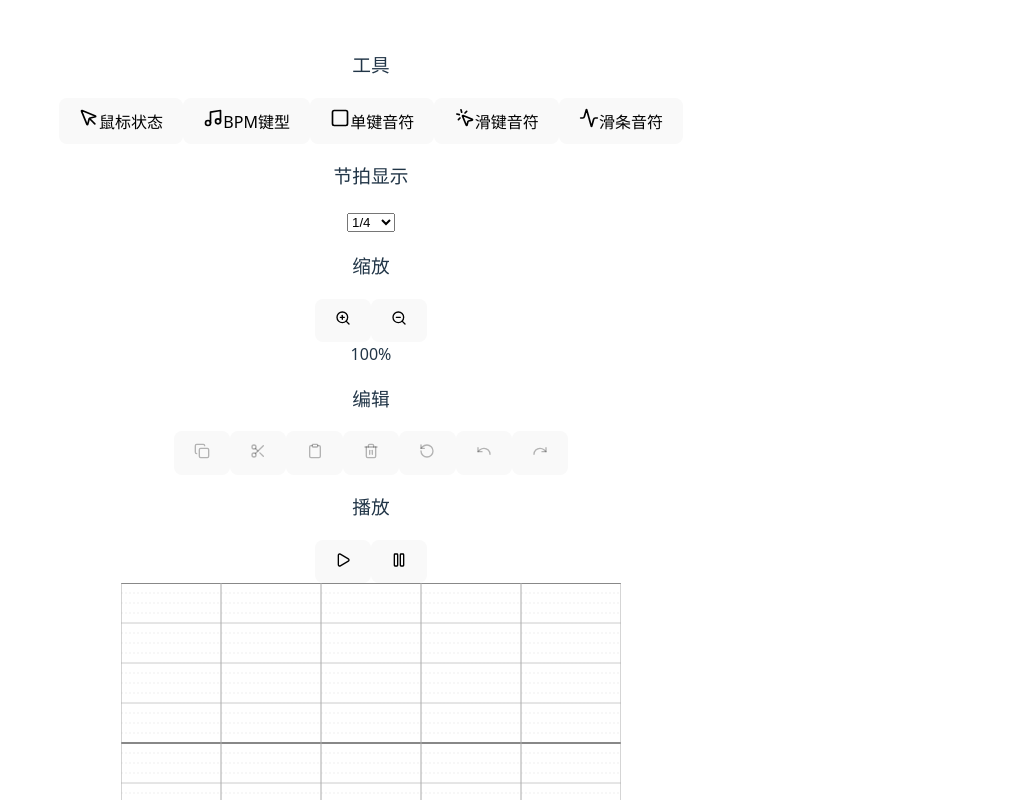
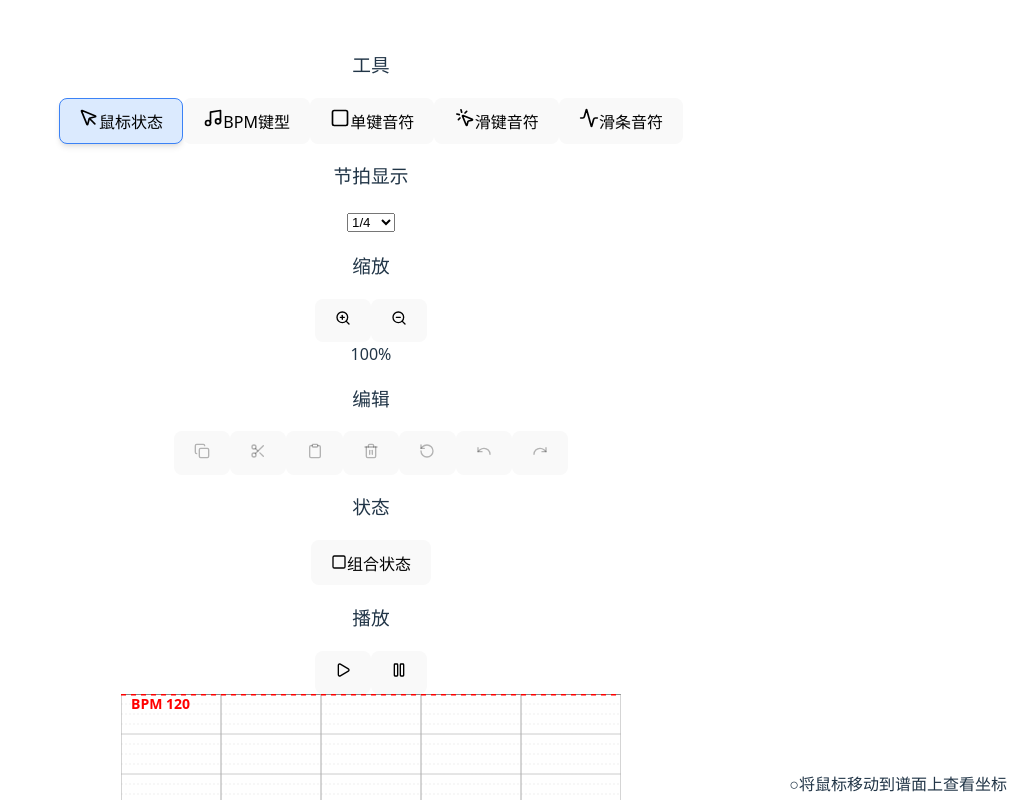
Before and after one commit to wuqiongjin/MocaCoffee, a React (Vite) app: page / in a window 1280 px wide. Both pictures are taken after a click on the button "跳过（无歌曲模式）". Shown: the top 800 px of the page, without its empty margins (269-1280 px from the left). Built offline with nearby package versions, Linux system fonts and the light colour scheme.

Commit message:
1. 增加状态栏 2. 修复bpm线问题 3. 增加区域选择 4. 增加持续选中状态
Signed-off-by: wuqiongjin <suchinfinity@qq.com>

```diff
--- a/src/components/ChartCanvas.tsx
+++ b/src/components/ChartCanvas.tsx
@@ -10,6 +10,7 @@ interface ChartCanvasProps {
   beatDisplay: number;
   onMousePositionChange: (position: { lane: number; beat: number } | null) => void;
   scale: number;
+  isCombinationMode: boolean;
 }
 
 const LANES = 5;   // 五条轨道
@@ -25,7 +26,8 @@ export default function ChartCanvas({
   setSelectedNotes,
   beatDisplay,
   onMousePositionChange,
-  scale
+  scale,
+  isCombinationMode
 }: ChartCanvasProps) {
   const [offsetY, setOffsetY] = useState(0);
   const [dragging, setDragging] = useState(false);
@@ -62,11 +64,26 @@ export default function ChartCanvas({
   // 计算音符的Y位置
   const getNoteY = (beat: number, subBeat: number = 0) => {
     let y = 0;
-    for (let b = 0; b < beat; b++) {
+    const integerBeat = Math.floor(beat);
+    const fractionalBeat = beat - integerBeat;
+
+    // 计算整数beat的Y位置
+    for (let b = 0; b < integerBeat; b++) {
       y += getBeatHeight(b) * scale;
     }
-    const currentBeatHeight = getBeatHeight(beat) * scale;
+
+    // 加上小数beat的Y位置
+    if (fractionalBeat > 0) {
+      const currentBeatHeight = getBeatHeight(integerBeat) * scale;
+      y += fractionalBeat * currentBeatHeight;
+    }
+
+    // 加上subBeat的Y位置
+    if (subBeat > 0) {
+      const currentBeatHeight = getBeatHeight(integerBeat) * scale;
       y += (subBeat * currentBeatHeight) / beatDisplay;
+    }
+
     return y;
   };
 
@@ -77,26 +94,55 @@ export default function ChartCanvas({
         note.type === "Single" && note.beat === beat && note.lane === lane && note.subBeat === subBeat
       );
       if (noteIndex !== -1) {
+        if (isCombinationMode) {
+          // 组合状态下支持多选
           if (selectedNotes.includes(noteIndex)) {
             setSelectedNotes(selectedNotes.filter(i => i !== noteIndex));
           } else {
             setSelectedNotes([...selectedNotes, noteIndex]);
           }
+        } else {
+          // 普通状态下单选
+          setSelectedNotes([noteIndex]);
+        }
+      } else if (!isCombinationMode) {
+        // 点击空白区域时取消选择
+        setSelectedNotes([]);
       }
       return;
     }
 
+    // 直接使用传入的精确beat值，不再重复计算
+    const preciseBeat = beat;
+    // subBeat应该为0，因为beat已经包含了精确位置信息
+    const preciseSubBeat = 0;
+
     if (selectedTool === "single") {
-      setNotes([...notes, { beat, lane, subBeat, type: "Single" }]);
+      setNotes([...notes, { beat: preciseBeat, lane, subBeat: preciseSubBeat, type: "Single" }]);
     } else if (selectedTool === "flick") {
-      setNotes([...notes, { beat, lane, subBeat, type: "Single", flick: true }]);
+      setNotes([...notes, { beat: preciseBeat, lane, subBeat: preciseSubBeat, type: "Single", flick: true }]);
     } else if (selectedTool === "bpm") {
       const bpm = parseInt(prompt("请输入 BPM 数值") || "0", 10);
       if (!isNaN(bpm) && bpm > 0) {
-        setNotes([...notes, { beat, type: "BPM", bpm }]);
+        // 限制beat精度为16位小数
+        const finalBeat = Math.round(preciseBeat * 10000000000000000) / 10000000000000000;
+
+        // 检查是否已存在相同beat的BPM，如果存在则覆盖
+        const existingBpmIndex = notes.findIndex(note =>
+          note.type === "BPM" && Math.abs(note.beat - finalBeat) < 0.0000000000000001
+        );
+        if (existingBpmIndex !== -1) {
+          // 覆盖现有BPM
+          const newNotes = [...notes];
+          newNotes[existingBpmIndex] = { beat: finalBeat, type: "BPM", bpm };
+          setNotes(newNotes);
+        } else {
+          // 添加新BPM
+          setNotes([...notes, { beat: finalBeat, type: "BPM", bpm }]);
+        }
       }
     } else if (selectedTool === "slide") {
-      const newBuffer = [...slideBuffer, { beat, lane, subBeat }];
+      const newBuffer = [...slideBuffer, { beat: preciseBeat, lane, subBeat: preciseSubBeat }];
       if (newBuffer.length === 2) {
         // 检查滑条是否横向放置
         const [p1, p2] = newBuffer;
@@ -126,10 +172,12 @@ export default function ChartCanvas({
           y2: e.clientY - rect.top
         });
       }
-    } else {
+    } else if (selectedTool === "mouse" && e.shiftKey) {
+      // Shift+鼠标拖拽进行画布滚动
       setDragging(true);
       setDragStart({ x: e.clientX, y: e.clientY });
     }
+    // 其他情况下不允许拖拽画布
   };
 
   const handleMouseMove = (e: React.MouseEvent) => {
@@ -140,14 +188,16 @@ export default function ChartCanvas({
 
       // 计算鼠标位置对应的轨道和节拍
       const lane = Math.floor(x / (LANE_WIDTH * scale));
-      const beat = Math.floor((y - offsetY) / (BEAT_HEIGHT * scale));
 
-      // 计算子节拍位置（暂时未使用，但保留用于未来功能）
-      // const relativeY = (y - offsetY) - (beat * BEAT_HEIGHT * scale);
-      // const subBeat = Math.floor((relativeY / (BEAT_HEIGHT * scale)) * beatDisplay);
+      // 计算精确的beat位置（支持小数）
+      const relativeY = y - offsetY;
+      const beatHeight = BEAT_HEIGHT * scale;
+      const beat = relativeY / beatHeight;
 
       if (lane >= 0 && lane < LANES && beat >= 0) {
-        onMousePositionChange({ lane, beat });
+        // 限制小数位数为16位
+        const preciseBeat = Math.round(beat * 10000000000000000) / 10000000000000000;
+        onMousePositionChange({ lane, beat: preciseBeat });
       } else {
         onMousePositionChange(null);
       }
@@ -162,7 +212,8 @@ export default function ChartCanvas({
           y2: e.clientY - rect.top
         });
       }
-    } else if (dragging && dragStart) {
+    } else if (dragging && dragStart && selectedTool === "mouse" && e.shiftKey) {
+      // 只有在Shift+鼠标拖拽时才移动画布
       setOffsetY(offsetY + (e.clientY - dragStart.y));
       setDragStart({ x: e.clientX, y: e.clientY });
     }
@@ -179,10 +230,23 @@ export default function ChartCanvas({
       const selectedIndices: number[] = [];
       notes.forEach((note, index) => {
         if (note.type === "Single") {
-          const noteX = note.lane * LANE_WIDTH * scale;
-          const noteY = note.beat * BEAT_HEIGHT * scale + offsetY;
+          const noteX = note.lane * LANE_WIDTH * scale + LANE_WIDTH * scale / 2; // 音符中心X位置
+          const noteY = getNoteY(note.beat, note.subBeat || 0); // 使用正确的Y位置计算
 
           if (noteX >= minX && noteX <= maxX && noteY >= minY && noteY <= maxY) {
+            selectedIndices.push(index);
+          }
+        } else if (note.type === "Slide") {
+          // 检查滑条的两个端点是否在选择区域内
+          const [p1, p2] = note.connections;
+          const x1 = p1.lane * LANE_WIDTH * scale + LANE_WIDTH * scale / 2;
+          const y1 = getNoteY(p1.beat, p1.subBeat || 0);
+          const x2 = p2.lane * LANE_WIDTH * scale + LANE_WIDTH * scale / 2;
+          const y2 = getNoteY(p2.beat, p2.subBeat || 0);
+
+          // 如果滑条的任一端点在选择区域内，则选中整个滑条
+          if ((x1 >= minX && x1 <= maxX && y1 >= minY && y1 <= maxY) ||
+            (x2 >= minX && x2 <= maxX && y2 >= minY && y2 <= maxY)) {
             selectedIndices.push(index);
           }
         }
@@ -333,17 +397,19 @@ export default function ChartCanvas({
                 <g key={idx}>
                   <line
                     x1={0}
-                    y1={y + 20}
+                    y1={y}
                     x2={LANES * LANE_WIDTH * scale}
-                    y2={y + 20}
-                    stroke="green"
-                    strokeWidth={2}
+                    y2={y}
+                    stroke="red"
+                    strokeWidth={3}
+                    strokeDasharray="5,5"
                   />
                   <text
                     x={10}
                     y={y + 15}
                     fontSize={14 * scale}
-                    fill="green"
+                    fill="red"
+                    fontWeight="bold"
                   >
                     BPM {note.bpm}
                   </text>
@@ -420,24 +486,62 @@ export default function ChartCanvas({
             />
           )}
 
-          {/* 点击放置层 - 支持子节拍 */}
-          {Array.from({ length: BEATS }).map((_, beat) => {
-            const beatHeight = getBeatHeight(beat) * scale;
-            return Array.from({ length: LANES }).map((_, lane) =>
-              Array.from({ length: beatDisplay }).map((_, subBeat) => {
-                const y = getNoteY(beat, subBeat);
+          {/* 点击放置层 - 支持精确beat位置 */}
+          {Array.from({ length: LANES }).map((_, lane) => {
+            const laneX = lane * LANE_WIDTH * scale;
             return (
               <rect
-                    key={`${beat}-${lane}-${subBeat}`}
-                    x={lane * LANE_WIDTH * scale}
-                    y={y}
+                key={`lane-${lane}`}
+                x={laneX}
+                y={0}
                 width={LANE_WIDTH * scale}
-                    height={beatHeight / beatDisplay}
+                height={BEATS * BEAT_HEIGHT * scale}
                 fill="transparent"
-                    onClick={() => handleClick(beat, lane, subBeat)}
+                onClick={(e) => {
+                  const rect = canvasRef.current?.getBoundingClientRect();
+                  if (rect) {
+                    const y = e.clientY - rect.top;
+                    const relativeY = y - offsetY;
+
+                    // 使用与getNoteY完全对应的反向计算
+                    let beat = 0;
+                    let currentY = 0;
+
+                    // 遍历所有beat，找到鼠标位置对应的精确beat
+                    for (let b = 0; b < BEATS; b++) {
+                      const beatHeight = getBeatHeight(b) * scale;
+                      if (relativeY >= currentY && relativeY < currentY + beatHeight) {
+                        // 在当前beat内，计算精确位置
+                        const beatProgress = (relativeY - currentY) / beatHeight;
+                        beat = b + beatProgress;
+                        break;
+                      }
+                      currentY += beatHeight;
+                    }
+
+                    // 如果鼠标位置超出了所有beat范围，使用最后一个beat
+                    if (beat === 0 && relativeY >= currentY) {
+                      beat = BEATS - 1 + 0.999;
+                    }
+
+                    console.log('Mouse Y:', relativeY, 'Calculated beat:', beat);
+                    console.log('BEAT_HEIGHT:', BEAT_HEIGHT, 'scale:', scale);
+                    console.log('getBeatHeight(0):', getBeatHeight(0));
+
+                    // 验证计算是否正确
+                    const testY = getNoteY(beat);
+                    console.log('Test Y for beat', beat, ':', testY);
+
+                    // 计算精确的beat位置（基于当前节拍显示）
+                    // 找到最近的子节拍位置
+                    const subBeatPosition = beat * beatDisplay;
+                    const nearestSubBeat = Math.round(subBeatPosition);
+                    const preciseBeat = nearestSubBeat / beatDisplay;
+                    console.log('SubBeat position:', subBeatPosition, 'Nearest subBeat:', nearestSubBeat, 'Precise beat:', preciseBeat);
+                    handleClick(preciseBeat, lane);
+                  }
+                }}
               />
-                );
-              })
             );
           })}
         </svg>
--- a/src/components/StatusBar.tsx
+++ b/src/components/StatusBar.tsx
@@ -1,15 +1,47 @@
 interface StatusBarProps {
     mousePosition: { lane: number; beat: number } | null;
+    selectedNotes: number[];
+    notes: any[];
 }
 
-export default function StatusBar({ mousePosition }: StatusBarProps) {
+export default function StatusBar({ mousePosition, selectedNotes, notes }: StatusBarProps) {
     return (
-        <div className="h-8 bg-gray-200 border-t flex items-center px-4 text-sm">
-            {mousePosition ? (
-                <span>坐标: (lane: {mousePosition.lane}, beat: {mousePosition.beat})</span>
-            ) : (
-                <span>将鼠标移动到谱面上查看坐标</span>
-            )}
+        <div
+            className="fixed bottom-1 right-1 z-50"
+            style={{
+                position: 'fixed',
+                bottom: '4px',
+                right: '4px',
+                zIndex: 9999
+            }}
+        >
+            <div className="bg-gray-800 text-white px-2 py-1 text-xs border border-gray-600 rounded shadow-lg">
+                <div className="flex items-center space-x-1">
+                    {mousePosition ? (
+                        <span className="text-green-400 text-xs">●</span>
+                    ) : (
+                        <span className="text-gray-500 text-xs">○</span>
+                    )}
+                    <span className="text-xs">
+                        {selectedNotes.length > 0 ? (
+                            (() => {
+                                const selectedNote = notes[selectedNotes[0]];
+                                if (selectedNote && selectedNote.type === "Single") {
+                                    return `选中音符: (lane: ${selectedNote.lane}, beat: ${selectedNote.beat})`;
+                                } else if (selectedNote && selectedNote.type === "Slide") {
+                                    const [p1, p2] = selectedNote.connections;
+                                    return `选中滑条: (${p1.lane},${p1.beat}) → (${p2.lane},${p2.beat})`;
+                                }
+                                return `选中 ${selectedNotes.length} 个音符`;
+                            })()
+                        ) : mousePosition ? (
+                            `坐标: (lane: ${mousePosition.lane}, beat: ${Math.floor(mousePosition.beat)})`
+                        ) : (
+                            '将鼠标移动到谱面上查看坐标'
+                        )}
+                    </span>
+                </div>
+            </div>
         </div>
     );
 }
--- a/src/components/Toolbar.tsx
+++ b/src/components/Toolbar.tsx
@@ -36,6 +36,8 @@ interface ToolbarProps {
   scale: number;
   onZoomIn: () => void;
   onZoomOut: () => void;
+  isCombinationMode: boolean;
+  setCombinationMode: (mode: boolean) => void;
 }
 
 export default function Toolbar({
@@ -56,7 +58,9 @@ export default function Toolbar({
   canPaste,
   scale,
   onZoomIn,
-  onZoomOut
+  onZoomOut,
+  isCombinationMode,
+  setCombinationMode
 }: ToolbarProps) {
   const tools = [
     { id: "mouse", icon: <MousePointer size={20} />, label: "鼠标状态" },
@@ -86,11 +90,21 @@ export default function Toolbar({
           {tools.map((tool) => (
             <button
               key={tool.id}
-              className={`p-2 rounded text-xs flex flex-col items-center ${
-                selectedTool === tool.id ? "bg-blue-200" : "bg-white hover:bg-gray-100"
+              className={`p-2 rounded text-xs flex flex-col items-center border-2 transition-all duration-200 ${
+                selectedTool === tool.id
+                  ? "bg-blue-200 border-blue-500 shadow-lg ring-2 ring-blue-300 transform scale-105"
+                  : "bg-white hover:bg-gray-100 border-transparent hover:border-gray-300"
               }`}
-              onClick={() => setSelectedTool(tool.id)}
+              onClick={() => {
+                console.log('Tool clicked:', tool.id, 'Current selectedTool:', selectedTool);
+                setSelectedTool(tool.id);
+              }}
               title={tool.label}
+              style={{
+                backgroundColor: selectedTool === tool.id ? '#dbeafe' : undefined,
+                borderColor: selectedTool === tool.id ? '#3b82f6' : undefined,
+                boxShadow: selectedTool === tool.id ? '0 4px 6px -1px rgba(0, 0, 0, 0.1), 0 2px 4px -1px rgba(0, 0, 0, 0.06)' : undefined
+              }}
             >
               {tool.icon}
               <span className="mt-1">{tool.label}</span>
@@ -202,6 +216,21 @@ export default function Toolbar({
         </div>
       </div>
 
+      {/* 组合状态 */}
+      <div>
+        <h3 className="text-sm font-semibold mb-2">状态</h3>
+        <button
+          className={`w-full p-2 rounded text-xs flex items-center justify-center ${
+            isCombinationMode ? "bg-blue-200" : "bg-white hover:bg-gray-100"
+          }`}
+          onClick={() => setCombinationMode(!isCombinationMode)}
+          title="组合状态 - 支持多选音符"
+        >
+          <Square size={16} className="mr-1" />
+          组合状态
+        </button>
+      </div>
+
       {/* 播放控制 */}
       <div>
         <h3 className="text-sm font-semibold mb-2">播放</h3>
--- a/src/pages/Editor.tsx
+++ b/src/pages/Editor.tsx
@@ -1,4 +1,4 @@
-import { useState } from "react";
+import { useState, useEffect } from "react";
 import Toolbar from "../components/Toolbar";
 import ChartCanvas from "../components/ChartCanvas";
 import NoteInfoPanel from "../components/NoteInfoPanel";
@@ -11,14 +11,19 @@ interface EditorProps {
 
 export default function Editor({ }: EditorProps) {
   const [selectedTool, setSelectedTool] = useState("mouse");
-  const [notes, setNotes] = useState<ChartNote[]>([]);
+  const [notes, setNotes] = useState<ChartNote[]>([
+    { beat: 0, type: "BPM", bpm: 120 } // 默认BPM 120
+  ]);
   const [selectedNotes, setSelectedNotes] = useState<number[]>([]);
   const [beatDisplay, setBeatDisplay] = useState(4); // 默认1/4拍显示
   const [mousePosition, setMousePosition] = useState<{ lane: number; beat: number } | null>(null);
-  const [history, setHistory] = useState<ChartNote[][]>([]);
-  const [historyIndex, setHistoryIndex] = useState(-1);
+  const [history, setHistory] = useState<ChartNote[][]>([
+    [{ beat: 0, type: "BPM", bpm: 120 }] // 初始历史记录
+  ]);
+  const [historyIndex, setHistoryIndex] = useState(0);
   const [clipboard, setClipboard] = useState<ChartNote[]>([]);
   const [scale, setScale] = useState(1);
+  const [isCombinationMode, setIsCombinationMode] = useState(false);
 
   const addToHistory = (newNotes: ChartNote[]) => {
     const newHistory = history.slice(0, historyIndex + 1);
@@ -114,8 +119,52 @@ export default function Editor({ }: EditorProps) {
     }
   };
 
+  // 键盘快捷键处理
+  useEffect(() => {
+    const handleKeyDown = (e: KeyboardEvent) => {
+      if (e.ctrlKey || e.metaKey) {
+        switch (e.key.toLowerCase()) {
+          case 'c':
+            e.preventDefault();
+            copySelected();
+            break;
+          case 'x':
+            e.preventDefault();
+            cutSelected();
+            break;
+          case 'v':
+            e.preventDefault();
+            if (mousePosition) {
+              pasteAtPosition(mousePosition.beat, mousePosition.lane);
+            }
+            break;
+          case 'z':
+            e.preventDefault();
+            if (e.shiftKey) {
+              redo();
+            } else {
+              undo();
+            }
+            break;
+          case 'y':
+            e.preventDefault();
+            redo();
+            break;
+        }
+      } else if (e.key === 'Delete') {
+        e.preventDefault();
+        deleteSelected();
+      }
+    };
+
+    window.addEventListener('keydown', handleKeyDown);
+    return () => window.removeEventListener('keydown', handleKeyDown);
+  }, [selectedNotes, mousePosition, clipboard, historyIndex, history.length]);
+
   return (
-    <div className="flex h-screen">
+    <div className="h-screen">
+      {/* 主编辑区域 */}
+      <div className="flex h-full">
         {/* 左侧工具栏 */}
         <div className="w-64 bg-gray-100 border-r">
           <Toolbar
@@ -141,12 +190,14 @@ export default function Editor({ }: EditorProps) {
             scale={scale}
             onZoomIn={() => setScale(scale * 1.2)}
             onZoomOut={() => setScale(scale / 1.2)}
+            isCombinationMode={isCombinationMode}
+            setCombinationMode={setIsCombinationMode}
           />
         </div>
 
         {/* 中间谱面画布区域 */}
-      <div className="flex-1 flex flex-col">
-        <div className="flex-1 overflow-auto">
+        <div className="flex-1">
+          <div className="h-full overflow-auto">
             <ChartCanvas
               notes={notes}
               setNotes={handleNotesChange}
@@ -156,10 +207,9 @@ export default function Editor({ }: EditorProps) {
               beatDisplay={beatDisplay}
               onMousePositionChange={setMousePosition}
               scale={scale}
+              isCombinationMode={isCombinationMode}
             />
           </div>
-        {/* 状态栏 */}
-        <StatusBar mousePosition={mousePosition} />
         </div>
 
         {/* 右侧音符信息面板 */}
@@ -171,5 +221,9 @@ export default function Editor({ }: EditorProps) {
           />
         </div>
       </div>
+
+      {/* 状态栏 - 使用fixed定位，完全独立于主布局 */}
+      <StatusBar mousePosition={mousePosition} selectedNotes={selectedNotes} notes={notes} />
+    </div>
   );
 }
```
Lines whose indentation alone changed are shown as unchanged.
